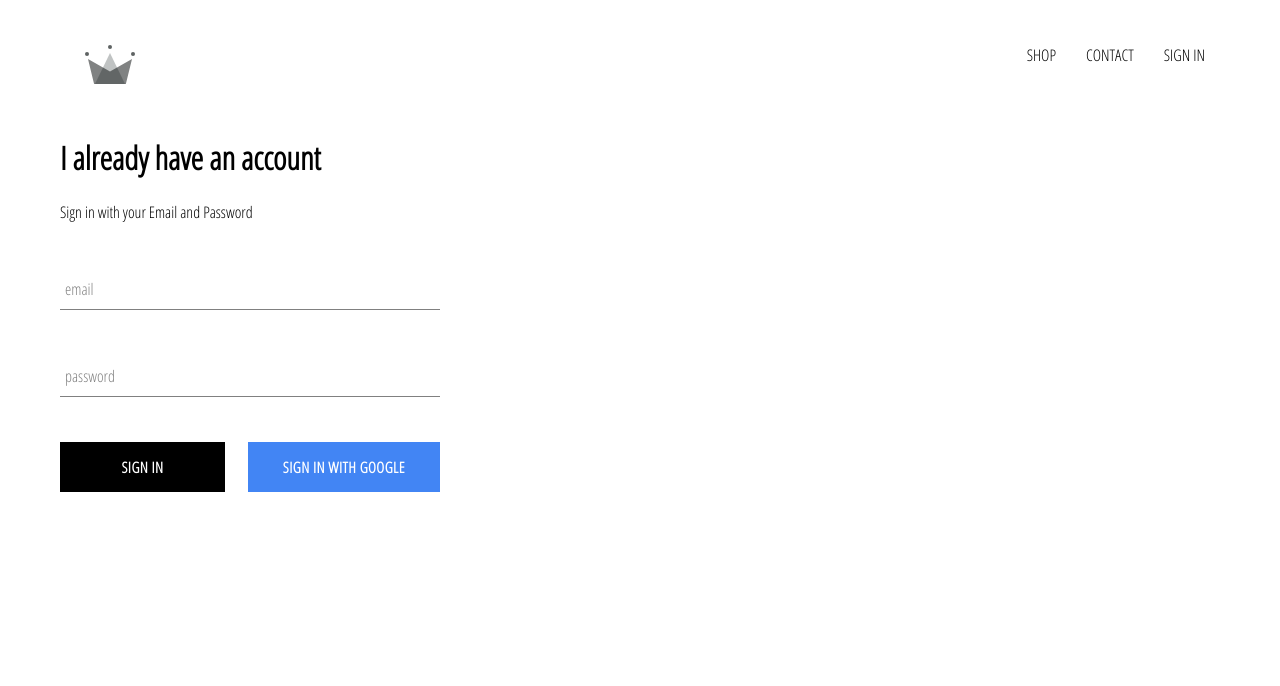
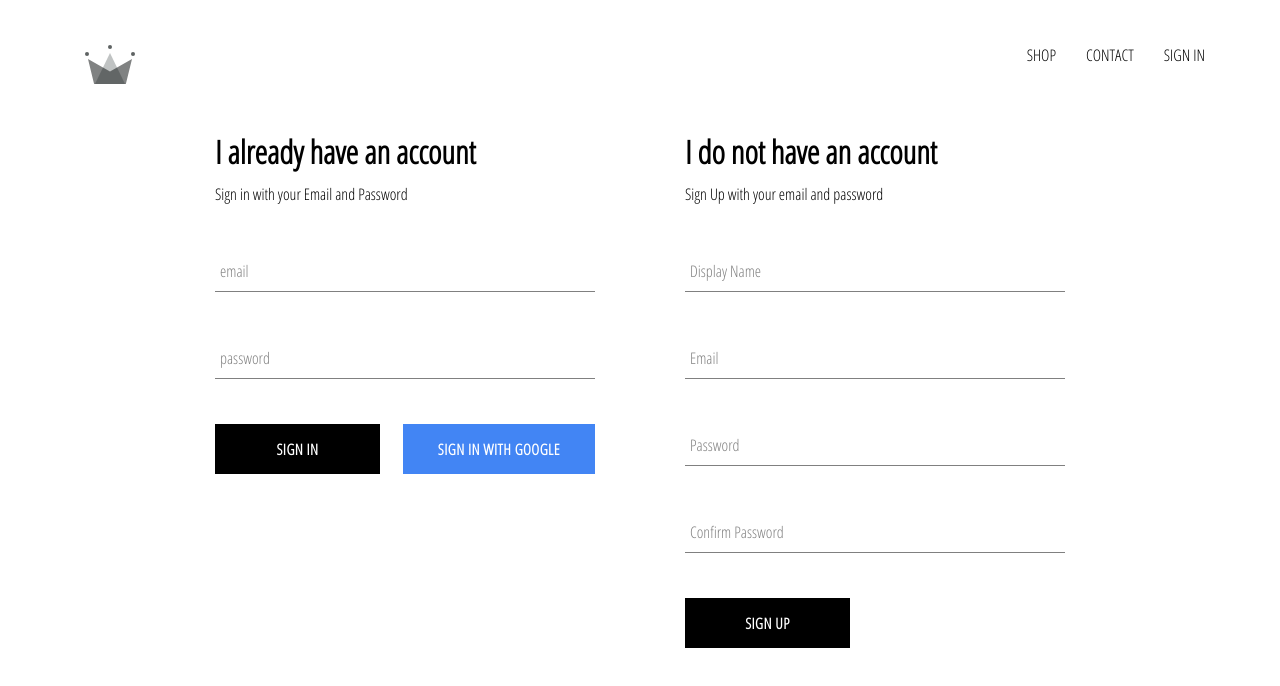
Before and after one commit to Janki287/ShoppingWebApp, a React (Create React App) app: page /signin in a window 1280 px wide. Shown: the top 686 px of the page. Built offline with nearby package versions, Linux system fonts and the light colour scheme; no server answers.

Commit message:
added sign in and sign up  with email and password

```diff
--- a/src/App.js
+++ b/src/App.js
@@ -8,7 +8,7 @@
 import Header from './components/header/header.component';
 import SignInAndSignUpPage from './pages/sign-in-and-sign-up/sign-in-and-sign-up.component';
 
-import { auth } from './firebase/firebase.utils';
+import { auth, createUserProfileDocument } from './firebase/firebase.utils';
 
 class App extends React.Component {
   constructor(props){
@@ -22,12 +22,31 @@
   unsubscribeFromAuth = null;
 
   componentDidMount(){
-    this.unsubscribeFromAuth = auth.onAuthStateChanged(user => {
-      this.setState({
-        currentUser: user
-      })
-      console.log(user);
-    })
+    this.unsubscribeFromAuth = auth.onAuthStateChanged(async userAuth => {
+      //userAuth is object which we are getting from firebase auth(google authentication)
+
+      if(userAuth){
+        //if user sign in then we are setting currentUser with the database(USERS) data
+        const userRef = await createUserProfileDocument(userAuth);
+        userRef.onSnapshot((snapShot) => {
+          this.setState({
+            currentUser: {
+              id: snapShot.id,
+              ...snapShot.data() //snapShot.data() has displayName,email and createdAt properties from databae USERS
+            }
+          });
+
+          console.log(this.state);
+        });
+      }else{
+        //if user logged out then userAuth is null,so we are setting the currentUser to null
+
+        this.setState({
+          currentUser: userAuth
+        })
+      }
+
+    });
   }
 
   componentWillUnmount(){
--- a/src/components/sign-in/sign-in.component.jsx
+++ b/src/components/sign-in/sign-in.component.jsx
@@ -4,7 +4,7 @@
 import FormInput from '../form-input/form-input.component';
 import CustomButton from '../custom-button/custom-button.component';
 
-import { SignInWithGoogle } from '../../firebase/firebase.utils.js';
+import { auth,SignInWithGoogle } from '../../firebase/firebase.utils.js';
 
 class SignIn extends React.Component{
     constructor(props){
@@ -22,18 +22,27 @@
         })
     }
 
-    handleSubmit = (event) => {
+    handleSubmit = async (event) => {
         event.preventDefault();
-        this.setState({
-            email: '',
-            password: ''
-        })
+        const { email,password } = this.state;
+
+        try{
+            await auth.signInWithEmailAndPassword(email,password);
+
+            this.setState({
+                email: '',
+                password: ''
+            });
+
+        }catch(error){
+            console.log('error sign in user',error.message);
+        }
     }
 
     render(){
         return(
             <div className='sign-in'>
-                <h1>
+                <h1 className='title'>
                     I already have an account
                 </h1>
                 <span>
@@ -60,6 +69,7 @@
                         </CustomButton>
                         <CustomButton
                             onClick={SignInWithGoogle}
+                            type='button'
                             isGoogleSignIn>
                                 Sign In With Google
                         </CustomButton>
--- /dev/null
+++ b/src/components/sign-up/sign-up.component.jsx
@@ -0,0 +1,104 @@
+import React from 'react';
+import './sign-up.styles.scss';
+
+import FormInput from '../form-input/form-input.component';
+import CustomButton from '../custom-button/custom-button.component';
+
+import { auth,createUserProfileDocument } from '../../firebase/firebase.utils.js';
+
+class SignUp  extends React.Component{
+    constructor(props){
+        super(props);
+
+        this.state = {
+            displayName: '',
+            email: '',
+            password: '',
+            confirmPassword: ''
+        }
+    }
+
+    handleSubmit = async (event) => {
+        event.preventDefault();
+        const { displayName,email,password,confirmPassword } = this.state;
+
+        if(password !== confirmPassword){
+            alert('Password Don\'t Match');
+            return;
+        }
+
+        try{
+            const { userAuth } = await auth.createUserWithEmailAndPassword(email,password);
+            await createUserProfileDocument(userAuth,{ displayName }); //{ displayName } same as (displayName: displayName)
+            //using createUserWithEmailAndPassword method we have to pass the displayName as additional data
+            //only google authentication method have inbuilt displayName
+
+            this.setState({
+                displayName: '',
+                email: '',
+                password: '',
+                confirmPassword: ''
+            }); //this will clear all fields of the form after user hit the submit button
+
+        }catch(error){
+            console.log('error creating new user with email and password',error.message);
+        }
+    }
+
+    handleChange = (event) => {
+        const { name,value } = event.target;
+
+        this.setState({
+            [name]: value
+        });
+    }
+
+    render(){
+        const { displayName,email,password,confirmPassword } = this.state;
+        return (
+            <div className='sign-up'>
+                <h1 className='title'>
+                    I do not have an account
+                </h1>
+                <span>
+                    Sign Up with your email and password
+                </span>
+                <form onSubmit={this.handleSubmit}>
+                    <FormInput
+                        type='text'
+                        value={displayName}
+                        name='displayName'
+                        label='Display Name'
+                        handleChange={this.handleChange}
+                        required />
+                    <FormInput
+                        type='email'
+                        label='Email'
+                        value={email}
+                        name='email'
+                        handleChange={this.handleChange}
+                        required />
+                    <FormInput
+                        type='password'
+                        label='Password'
+                        value={password}
+                        name='password'
+                        handleChange={this.handleChange}
+                        required />
+                    <FormInput
+                        type='password'
+                        label='Confirm Password'
+                        value={confirmPassword}
+                        name='confirmPassword'
+                        handleChange={this.handleChange}
+                        required />
+                    <CustomButton type='submit'>
+                        SIGN UP
+                    </CustomButton>
+                </form>
+            </div>
+        );
+    }
+}
+
+export default SignUp;
--- /dev/null
+++ b/src/components/sign-up/sign-up.styles.scss
@@ -0,0 +1,9 @@
+.sign-up {
+    display: flex;
+    flex-direction: column;
+    width: 380px;
+
+    .title {
+      margin: 10px 0;
+    }
+  }
--- a/src/firebase/firebase.utils.js
+++ b/src/firebase/firebase.utils.js
@@ -18,6 +18,38 @@
   export const auth = firebase.auth();
   export const firestore = firebase.firestore();
 
+  export const createUserProfileDocument = async (userAuth,additionalData) => {
+      if(!userAuth) return; //if userAuth is null then return (null = false)
+
+      const userRef = firestore.doc(`users/${userAuth.uid}`);
+      const snapShot = await userRef.get()
+
+      if(!snapShot.exists){
+        //if snapShot is null it means there no user in USERS database of perticular userAuth.uid
+        //then create new user in USERS database
+        const { displayName,email } = userAuth; //displayName,email these two properties we are getting from google authentication(firebase auth)
+        const createdAt = new Date();
+
+        try{
+            await userRef.set({
+                email,
+                displayName,
+                createdAt,
+                ...additionalData
+            })
+            //here we are creating new user into USERS database with these properties
+        }catch(error){
+            console.log('error creating new user in database',error.message);
+        }
+
+      }
+
+      return userRef;
+      //here we are returning userRef object which is, if exist then return the existed object
+      //and if not exist then create new user in databae and then return it
+
+  }
+
   const provider = new firebase.auth.GoogleAuthProvider();
   provider.setCustomParameters({
       prompt: 'select_account'
--- a/src/pages/sign-in-and-sign-up/sign-in-and-sgin-up.styles.scss
+++ b/src/pages/sign-in-and-sign-up/sign-in-and-sgin-up.styles.scss
@@ -0,0 +1,6 @@
+.sign-in-and-sign-up {
+    width: 850px;
+    display: flex;
+    justify-content: space-between;
+    margin: 30px auto;
+  }
--- a/src/pages/sign-in-and-sign-up/sign-in-and-sign-up.component.jsx
+++ b/src/pages/sign-in-and-sign-up/sign-in-and-sign-up.component.jsx
@@ -1,10 +1,13 @@
 import React from 'react';
 import './sign-in-and-sgin-up.styles.scss';
+
 import SignIn from '../../components/sign-in/sign-in.component';
+import SignUp from '../../components/sign-up/sign-up.component';
 
 const SignInAndSignUpPage = () => (
     <div className='sign-in-and-sign-up'>
         <SignIn />
+        <SignUp />
     </div>
 )
 
```
